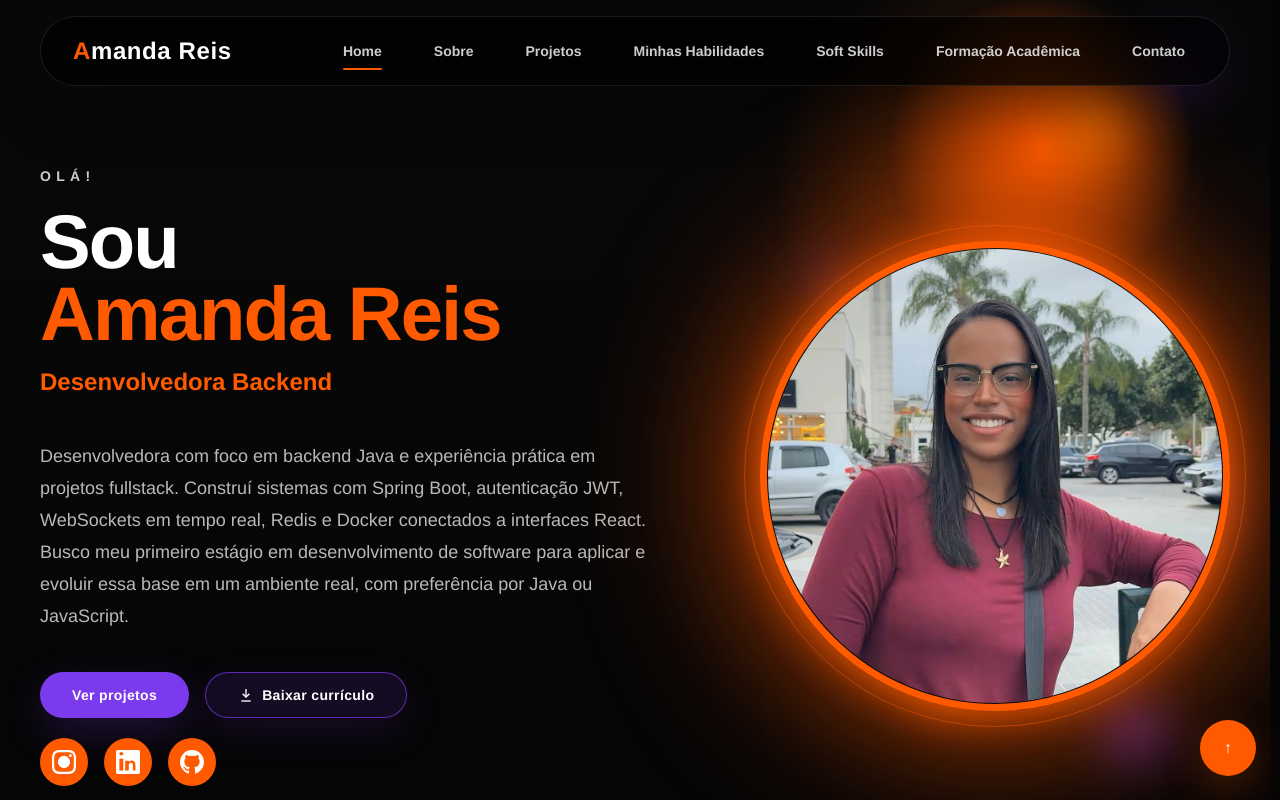
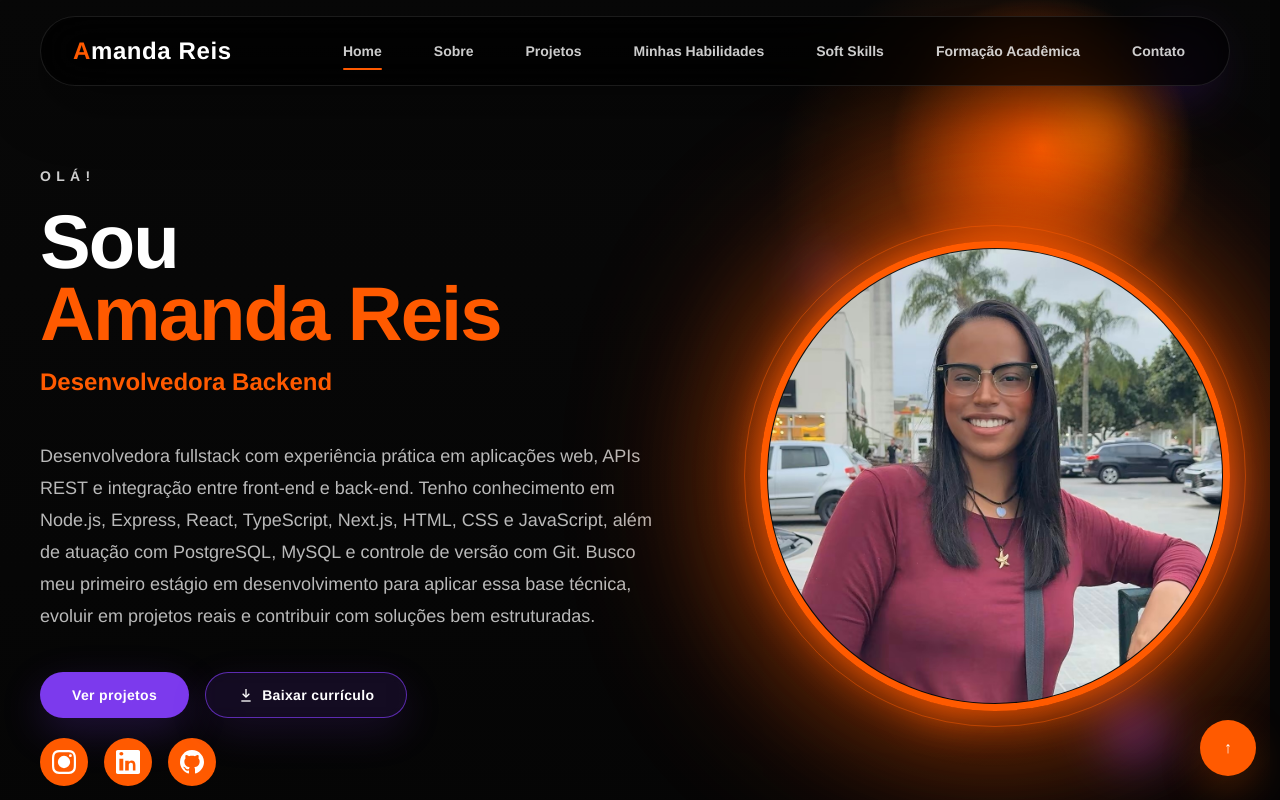
Before and after one commit to AmandaReiz/Portifolio-AmandaReis, a React (Vite) app: page / in a window 1280 px wide. Shown: the top 800 px of the page. Built offline with nearby package versions, Linux system fonts and the light colour scheme.

Commit message:
Update hero summary with fullstack web profile

```diff
--- a/src/App.jsx
+++ b/src/App.jsx
@@ -375,10 +375,11 @@ export default function App() {
                 Desenvolvedora Backend
               </p>
               <p className="mt-6 max-w-2xl text-sm leading-7 text-left text-white/72 sm:mt-8 sm:text-base sm:leading-8 md:text-lg">
-                Desenvolvedora com foco em backend Java e experiência prática em projetos fullstack.
-                Construí sistemas com Spring Boot, autenticação JWT, WebSockets em tempo real, Redis e Docker
-                conectados a interfaces React. Busco meu primeiro estágio em desenvolvimento de software para
-                aplicar e evoluir essa base em um ambiente real, com preferência por Java ou JavaScript.
+                Desenvolvedora fullstack com experiência prática em aplicações web, APIs REST e integração entre
+                front-end e back-end. Tenho conhecimento em Node.js, Express, React, TypeScript, Next.js, HTML,
+                CSS e JavaScript, além de atuação com PostgreSQL, MySQL e controle de versão com Git. Busco meu
+                primeiro estágio em desenvolvimento para aplicar essa base técnica, evoluir em projetos reais e
+                contribuir com soluções bem estruturadas.
               </p>
 
               <div className="mt-8 flex flex-col gap-5 sm:mt-10">
```
